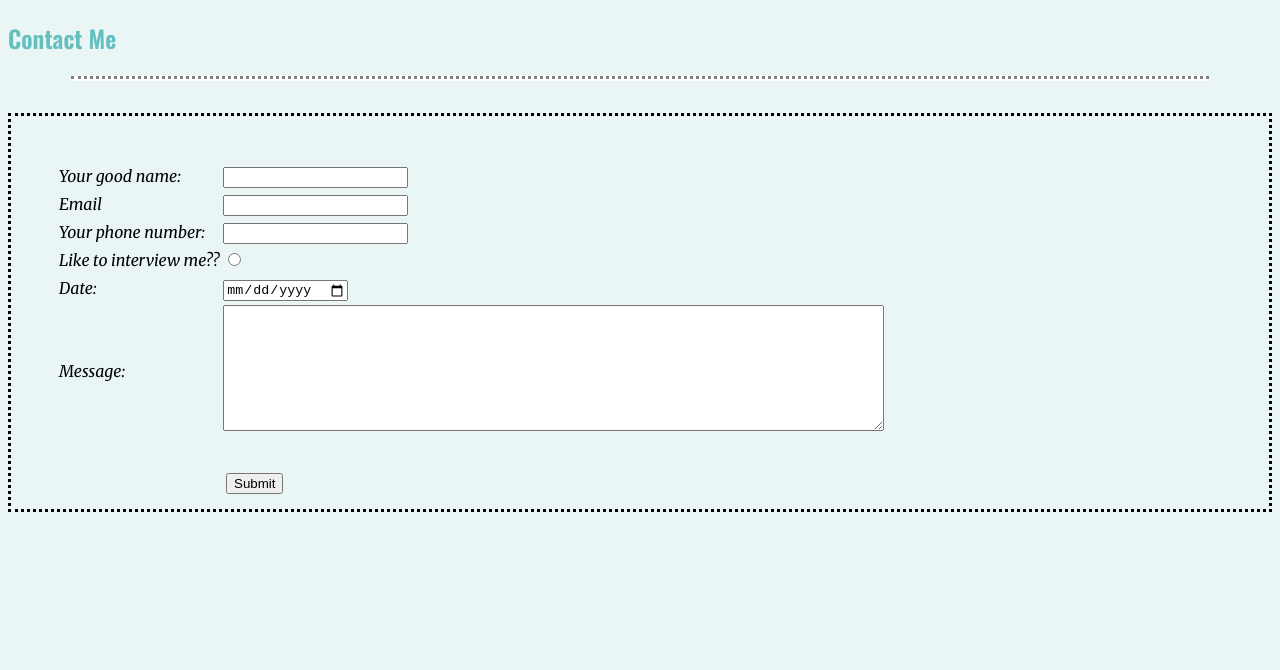
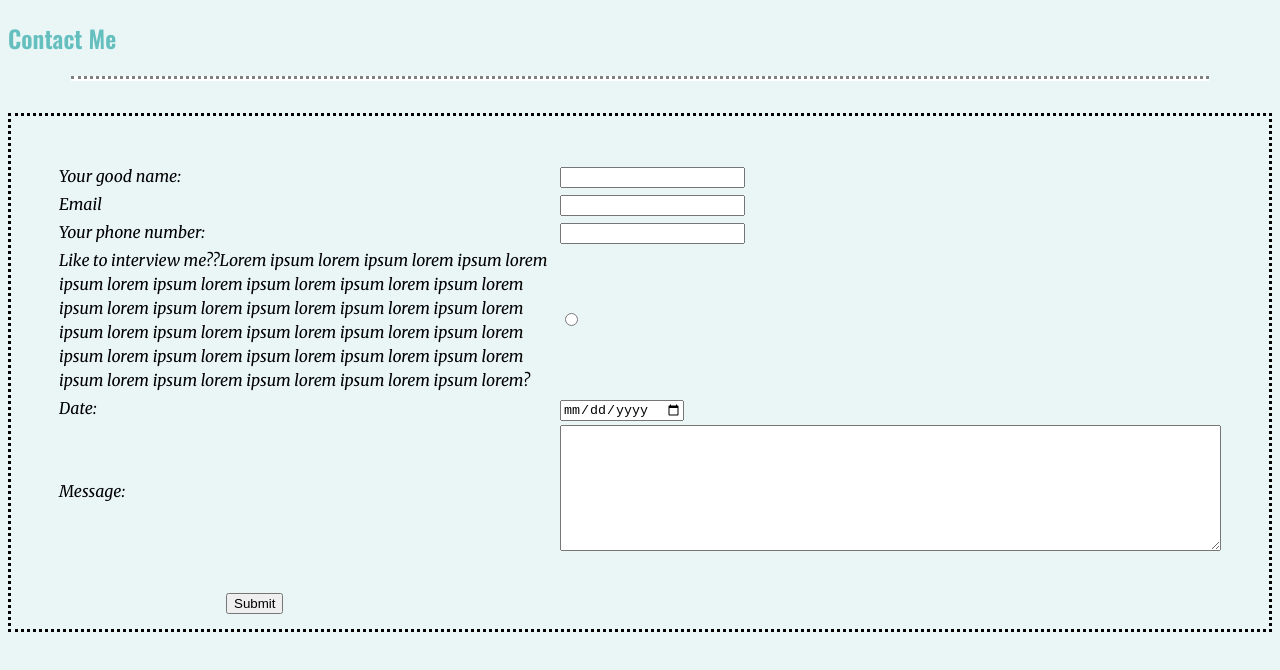
Before and after one commit to praveen366188/Resume, a plain HTML site: page contactme.html in a window 1280 px wide. Drawn offline with nearby package versions, Linux system fonts and the light colour scheme.

Commit message:
Vignesh doubt

```diff
--- a/contactme.html
+++ b/contactme.html
@@ -43,7 +43,7 @@
         </td>
       </tr>
       <tr>
-        <td><label for="name">Like to interview me??</label>
+        <td><label for="name">Like to interview me??Lorem ipsum lorem ipsum lorem ipsum lorem ipsum lorem ipsum lorem ipsum lorem ipsum lorem ipsum lorem ipsum lorem ipsum lorem ipsum lorem ipsum lorem ipsum lorem ipsum lorem ipsum lorem ipsum lorem ipsum lorem ipsum lorem ipsum lorem ipsum lorem ipsum lorem ipsum lorem ipsum lorem ipsum lorem ipsum lorem ipsum lorem ipsum lorem ipsum lorem?</label>
         </td>
         <td><input type="radio" name="yesOrNo" value="YesNo"><br>
         </td>
```
